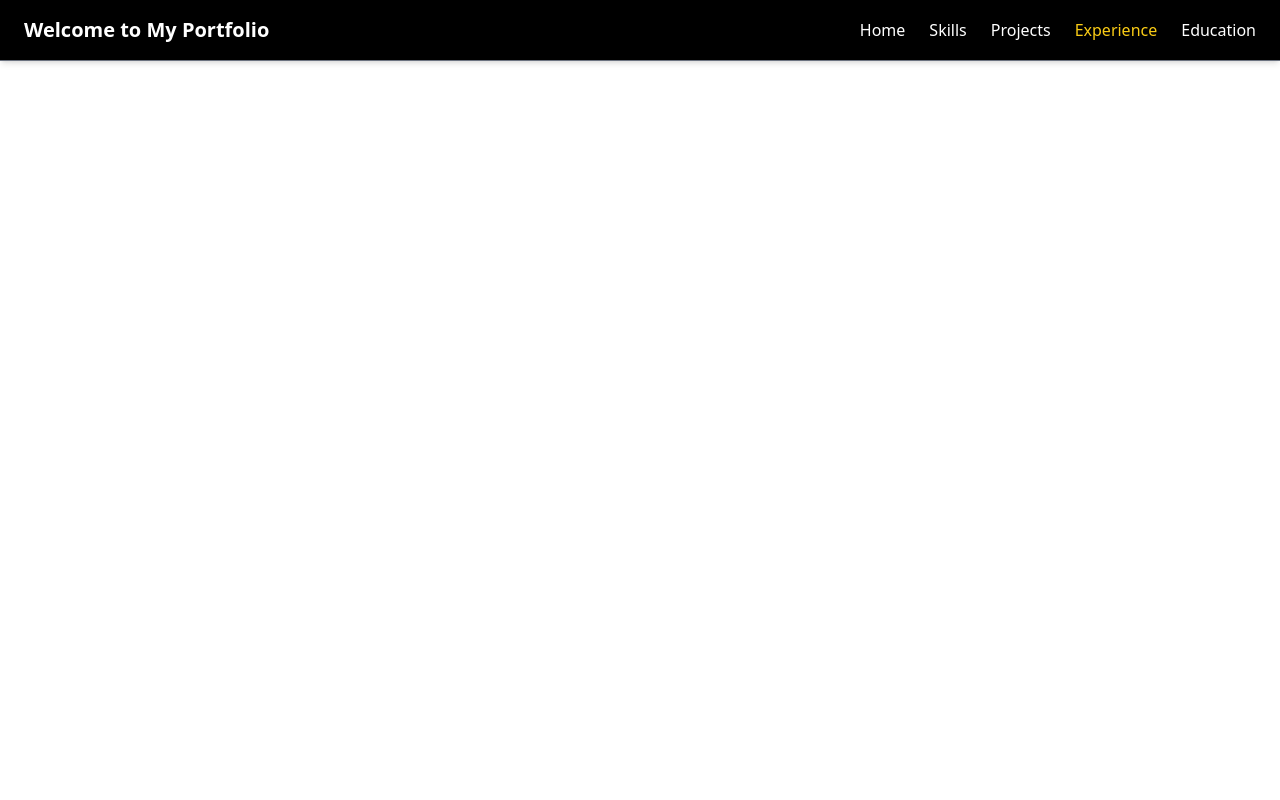
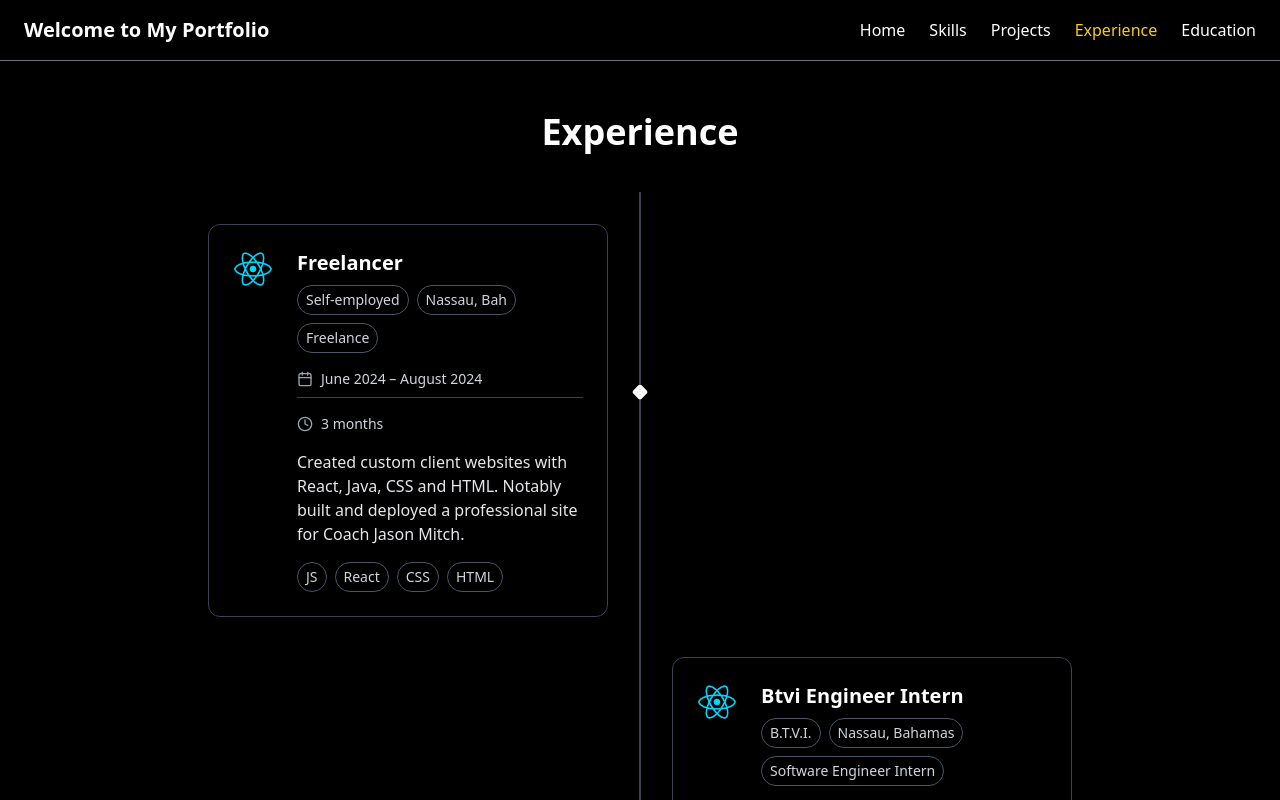
Before and after one commit to mthomps9802/mthomps9802.github.io, a React (Create React App) app: page /experience in a window 1280 px wide. Shown: the top 800 px of the page. Built offline with nearby package versions, Linux system fonts and the light colour scheme.

Commit message:
experience page

```diff
--- a/src/pages/Experience/Experience.js
+++ b/src/pages/Experience/Experience.js
@@ -1,9 +1,89 @@
-const Experience = () => {
-    return (
-      <div>
-        <h1>Experience Page</h1>
+import React from 'react';
+import ExperienceCard from '../../components/ExperienceCard';
+import reactIcon from "../../assets/react_logo.png";
+import { Diamond } from 'lucide-react'
+
+
+const experienceData = [
+  {
+    title: 'Freelancer',
+    company: ['Self-employed', 'Nassau, Bah', 'Freelance'],
+    duration: 'June 2024 – August 2024',
+    timeline: '3 months',
+    description:'Created custom client websites with React, Java, CSS and HTML. Notably built and deployed a professional site for Coach Jason Mitch.',
+    tags: ['JS', 'React', 'CSS', 'HTML'],
+    icon: reactIcon,
+  },
+  {
+    title: 'Btvi Engineer Intern',
+    company: ['B.T.V.I.', 'Nassau, Bahamas', 'Software Engineer Intern'],
+    duration: 'May 2021 – August 2021',
+    timeline: '1 day',
+    description: 'Built a Python-based campus navigation tool using NumPy & Pandas.',
+    tags: ['NumPy', 'Pandas', 'Python', 'SQLite'],
+    icon: reactIcon,
+  },
+  {
+    title: 'Btvi Developer Intern',
+    company: ['B.T.V.I.', 'Nassau, Bah', 'Software Developer Intern'],
+    duration: 'May 2020 – August 2020',
+    timeline: '1 day',
+    description: 'Collaborated with 5 cross-functional teams to overhaul the website UI—designing HTML/CSS/JS wireframes and implementing changes.',
+    tags: ['HTML', 'CSS', 'JS'],
+    icon: reactIcon,
+  },
+]
+
+export default function Experience() {
+  return (
+    <div className="min-h-screen bg-black text-white px-8 pt-28 pb-10">
+      <div className="max-w-4xl mx-auto px-4 pb-12">
+        <h1 className="text-4xl font-bold text-center text-  white mb-10">Experience</h1>
+
+
+        <div className="relative pt-8">
+          {/* center line */}
+          <div
+            className="absolute left-1/2 top-0 h-full w-0.5 bg-gray-700 transform -translate-x-1/2"
+          />
+
+          {experienceData.map((exp, idx) => {
+            const isLeft = idx % 2 === 0
+
+            return (
+              // full-width relative container
+              <div key={exp.title} className="relative mb-10 w-full">
+                {/* white dot, centered on the line */}
+                <Diamond
+                  className="
+                    absolute
+                    top-40
+                    left-1/2
+                    -translate-x-1/2
+                    h-4 w-4
+                    fill-current
+                    text-white
+                  "
+                />
+
+
+                {/* card pushed left or right */}
+                <div
+                  className={`
+                    w-full md:w-1/2
+                    ${isLeft
+                      ? 'md:pr-8 md:mr-auto'
+                      : 'md:pl-8 md:ml-auto'
+                    }
+                  `}
+                >
+                  <ExperienceCard {...exp} />
+                </div>
+              </div>
+            )
+          })}
+        </div>
       </div>
-    );
-  };
-
-  export default Experience;
+    </div>
+  )
+}
```
